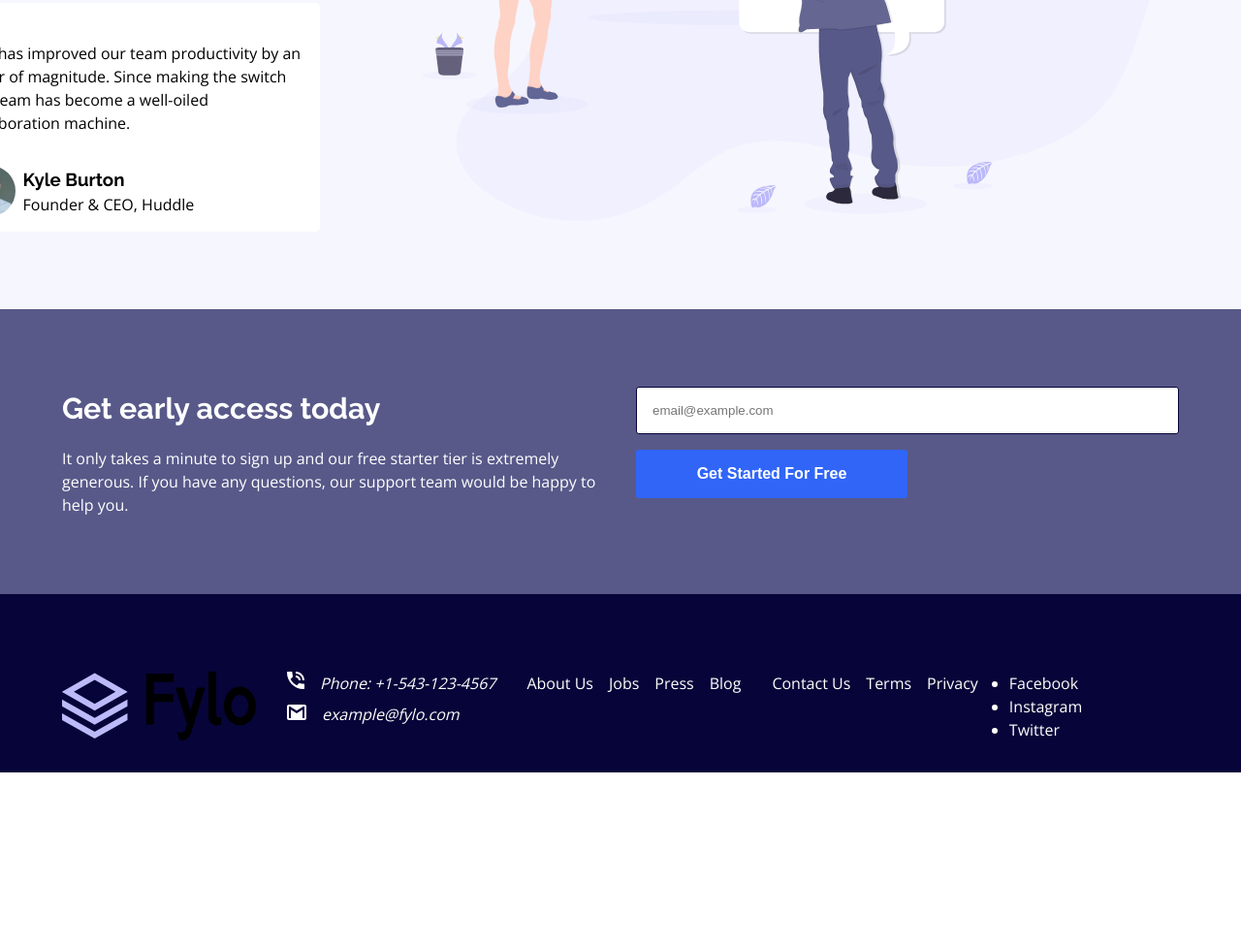
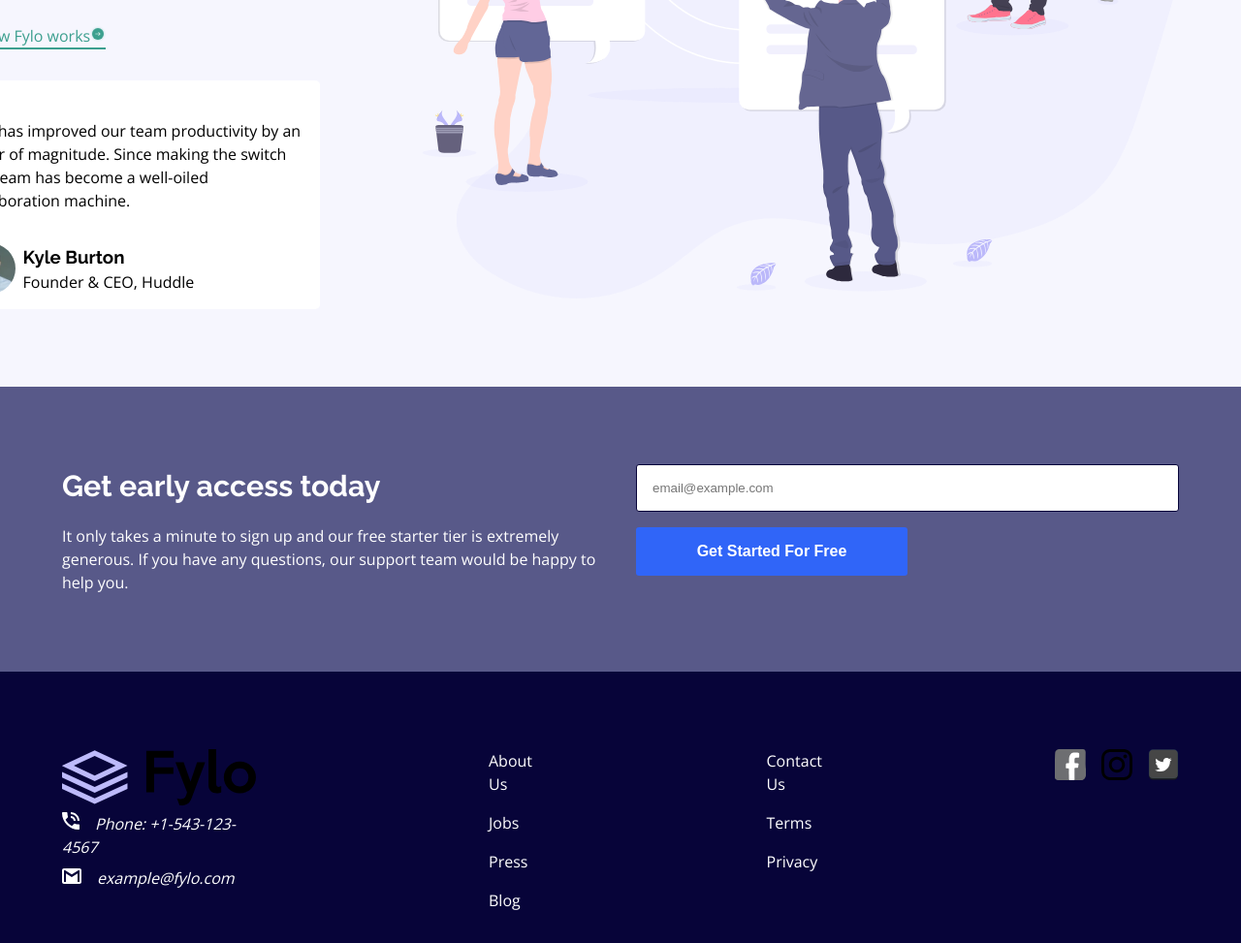
Before and after one commit to FernandoChurros/fylo-landing-page-with-two-column-layout-master, a plain HTML site: page index.html in a window 1280 px wide. Shown: the part 1303-2276 px from the top of the page at 97% size. Before the commit the page ends 2100 px from the top, so only its background shows below. Drawn offline with nearby package versions, Linux system fonts and the light colour scheme; files whose address does not match are found by name.

Commit message:
complete challenge

```diff
--- a/css/beneficios/beneficios.css
+++ b/css/beneficios/beneficios.css
@@ -2,8 +2,10 @@
 	color: rgba(0,0,0,.7);
 	grid-gap: 5rem;
 	background-color: hsl(240, 75%, 98%);
-	padding-top: 5rem;
+	padding-top: 10rem;
 	padding-bottom: 5rem;
+	border-top-left-radius: 2000px 250px;
+	border-top-right-radius: 2000px 250px;
 }
 
 .wrapper_beneficios {
--- a/css/footer/footer.css
+++ b/css/footer/footer.css
@@ -14,10 +14,6 @@
 	margin-bottom: .5rem;
 }
 
-.nav_link {
-	grid-gap: 1rem;
-}
-
 .phone::before {
 	content: url("../../images/icons/icon-phone.svg");
 	margin-right: 1rem;
@@ -27,3 +23,9 @@
 	content: url("../../images/icons/icon-email.svg");
 	margin-right: 1rem;
 }
+
+@media screen and (min-width: 1000px) {
+	.footer {
+		grid-gap: 15rem;
+	}
+}
--- a/css/footer/footer_media_social.css
+++ b/css/footer/footer_media_social.css
@@ -0,0 +1,9 @@
+.footer_media_social {
+   display: flex;
+   justify-content: center;
+   grid-gap: 1rem;
+}
+
+.footer_media_social img {
+   width: 32px;
+}
--- /dev/null
+++ b/css/footer/footer_nav.css
@@ -0,0 +1,17 @@
+.nav_link {
+   grid-gap: 1rem;
+}
+
+@media screen and (min-width: 1000px) {
+   .footer_nav {
+      grid-gap: 15rem;
+   }
+
+   .footer_nav a:hover {
+      color: hsl(224, 93%, 58%);
+   }
+
+   .nav_link {
+      flex-direction: column;
+   }
+}
--- a/css/root.css
+++ b/css/root.css
@@ -18,6 +18,10 @@ header {
    align-self: center;
    object-fit: contain;
    width: 70%;
+}
+
+ul {
+   list-style: none;
 }
 
 input {
--- a/index.html
+++ b/index.html
@@ -25,6 +25,7 @@
    <link rel="stylesheet" href="./css/register/register.css">
    <link rel="stylesheet" href="./css/register/register_form.css">
    <link rel="stylesheet" href="./css/footer/footer.css">
+   <link rel="stylesheet" href="./css/footer/footer_nav.css">
    <link rel="stylesheet" href="./css/footer/footer_media_social.css">
 
    <link rel="stylesheet" href="./css/active.css">
@@ -42,6 +43,7 @@
       </nav>
    </header>
 
+   <main>
       <section class="banner base">
          <img class="bg_ilustration" src="./images/bg/illustration-1.svg" alt="">
 
@@ -102,16 +104,18 @@
             <button class="btn --i_form">Get Started For Free</button>
          </form>
       </section>
-
+   </main>
    <footer class="footer base">
+      <div>
          <img class="footer_logo logo" src="./images/logo.svg" alt="Logo da Huddle">
 
          <address class="footer_contato">
             <a class="phone" href="#">Phone: +1-543-123-4567</a>
             <a class="email" href="#">example@fylo.com</a>
          </address>
+      </div>
 
-      <nav class="base">
+      <nav class="footer_nav base">
          <div class="nav_link base">
             <a href="#"> About Us</a>
             <a href="#"> Jobs</a>
@@ -128,15 +132,21 @@
 
       <ul class="footer_media_social">
          <li>
-            <a class="icon_facebook" href="#">Facebook</a>
+            <a href="#">
+               <img class="icon_facebook" src="./images/icons/icon_facebook.svg">
+            </a>
          </li>
 
          <li>
-            <a class="icons_instagram" href="#">Instagram</a>
+            <a href="#">
+               <img class="icons_instagram" src="./images/icons/icon_instagram.svg">
+            </a>
          </li>
 
          <li>
-            <a class="icon_twitter" href="#">Twitter</a>
+            <a href="#">
+               <img class="icon_twitter" src="./images/icons/icon_twitter.svg">
+            </a>
          </li>
       </ul>
    </footer>
```
Lines whose indentation alone changed are shown as unchanged.
